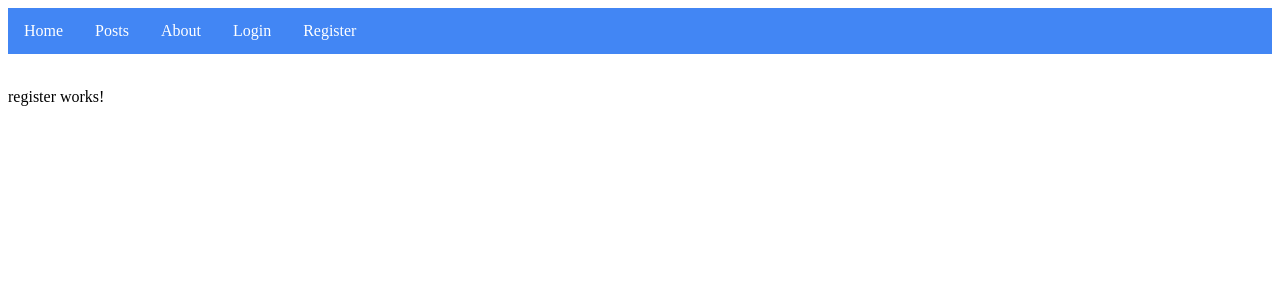
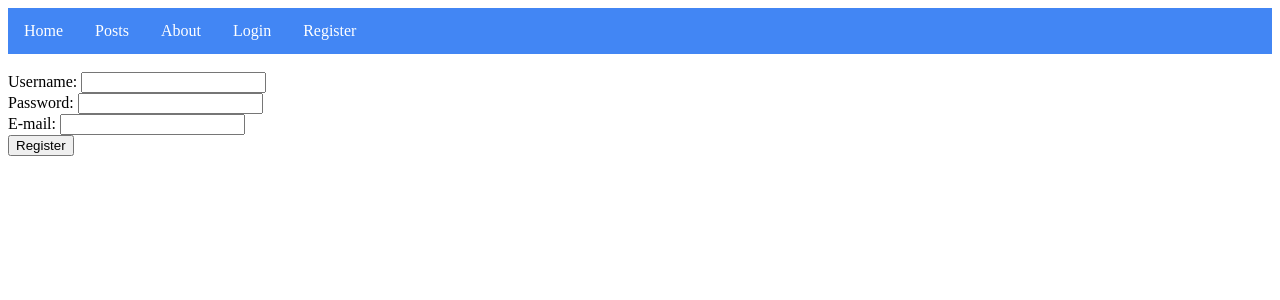
Before and after one commit to nikito96/angular_project_pu, an Angular app: page /register in a window 1280 px wide. Shown: the top 300 px of the page. Built offline with nearby package versions, Linux system fonts and the light colour scheme.

Commit message:
adding content

```diff
--- a/src/app/register/register.component.html
+++ b/src/app/register/register.component.html
@@ -1,3 +1,11 @@
-<p>
-  register works!
-</p>
+<div>
+  <form>
+    Username: <input type="text">
+    <br>
+    Password: <input type="text">
+    <br>
+    E-mail: <input type="text">
+    <br>
+    <input type="submit" value="Register">
+  </form>
+</div>
```
